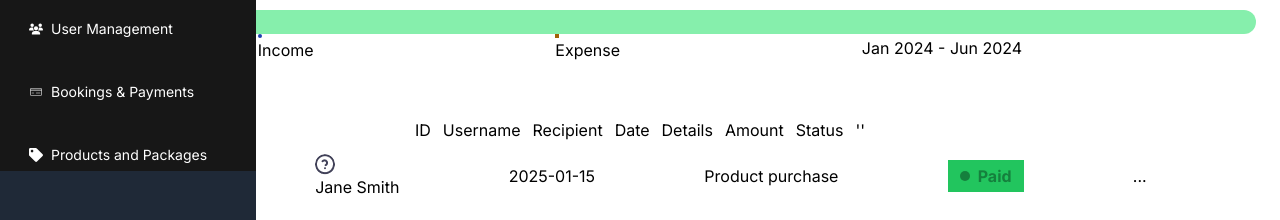
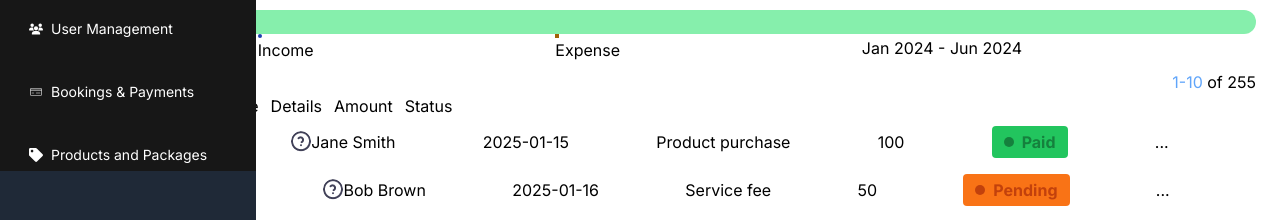
Before and after one commit to Gabrielshow/next-admin-dashboard, a Next.js app: page /admin/analytics/sales in a window 1280 px wide. Shown: the part 559-779 px from the top of the page. Built offline with nearby package versions, Linux system fonts and the light colour scheme.

Commit message:
add: changes

```diff
--- a/src/app/admin/analytics/sales/page.tsx
+++ b/src/app/admin/analytics/sales/page.tsx
@@ -33,7 +33,7 @@ const page = () => {
       </section>
 
       <section className="mt-2">
-        <div>
+        <div className="flex flex-row justify-between items-center">
           <h4 className="text-bold">Recent Sales</h4>
           <p className=""><span className="text-blue-400 cursor-pointer">1-10</span> of 255 </p>
         </div>
--- a/src/components/analytics/SalesListHeader.tsx
+++ b/src/components/analytics/SalesListHeader.tsx
@@ -20,8 +20,8 @@ const SalesListHeader: React.FC<SalesListHeaderProps> = ({ id,
   status,
   className}) => {
   return (
-        <div className={`flex flex-row justify-evenly items-center ${className}`}>
-      <div className="flex flex-row gap-3">
+        <div className={`flex flex-row justify-between items-center w-full ${className}`}>
+      <div className="flex flex-row items-center gap-3">
         <p className="text-bold">{id}</p>
         <div className="text-bold">{username}
       </div>
@@ -40,7 +40,7 @@ const SalesListHeader: React.FC<SalesListHeaderProps> = ({ id,
        {status}
       </div>
 
-      <div>&apos;&apos;</div>
+      <div></div>
     </div>
     </div>
 )
--- a/src/components/analytics/SalesListItem.tsx
+++ b/src/components/analytics/SalesListItem.tsx
@@ -19,7 +19,7 @@ interface SalesListItemProps {
 
 const SalesUserGroup: React.FC<SalesUserGroupProps> = ({ username }) => {
   return (
-    <div>
+    <div className="flex justify-center items-center">
       <Image
         src="/help.png"
         width={20}
@@ -78,7 +78,9 @@ const SalesListItem: React.FC<SalesListItemProps> = ({
 
       <div>{details}</div>
 
-      <div className={`flex items-center space-x-2 ${bgColor} px-3 py-1`}>
+      <div>{amount}</div>
+
+      <div className={`flex items-center space-x-2 rounded-[4px] ${bgColor} px-3 py-1`}>
         {/* Circular div with thicker shade */}
         <div className={`rounded-full w-[10px] h-[10px] ${borderColor}`} />
         {/* Status text with the same color as the border */}
```
